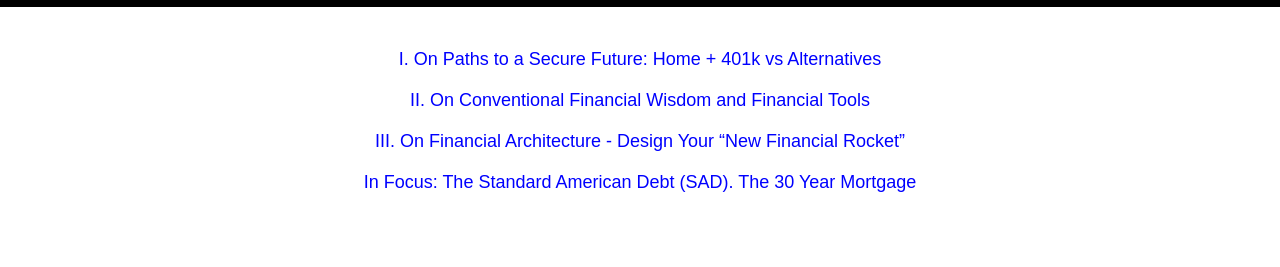
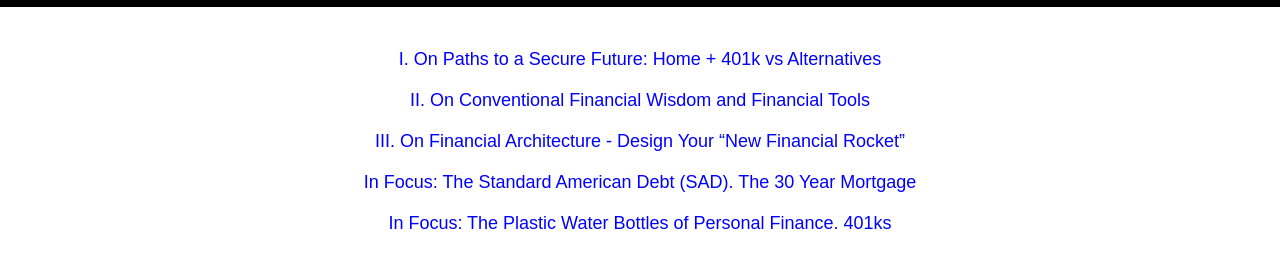
Before and after one commit to normdannen/norman.financial, a plain HTML site: page index.html in a window 1280 px wide. Shown: the part 41-308 px from the top of the page. Drawn offline with Linux system fonts and the light colour scheme.

Commit message:
Update index.html
Added Plastic Water bottles of Personal Finance aka 401ks

```diff
--- a/index.html
+++ b/index.html
@@ -15,6 +15,7 @@
         <a href="https://docs.google.com/document/d/1bpa8B6JifiFSErcxszhnztsfkFXU_CqIxmfmJV2kHjE/edit?usp=sharing" class="link" target="_blank">II. On Conventional Financial Wisdom and Financial Tools</a>
         <a href="https://docs.google.com/document/d/1IqdHQgAYwp4VeOCDfJ_3LYKfS_EDhtH59SxVQmmNxBg/edit?usp=sharing" class="link" target="_blank">III. On Financial Architecture - Design Your “New Financial Rocket”</a>
         <a href="https://docs.google.com/document/d/1oHnA1oiYEz7ESr_OKN72-sT6lpc10LMiXFVUNJ2um6I/edit?usp=sharing" class="link" target="_blank">In Focus: The Standard American Debt (SAD). The 30 Year Mortgage</a>
+        <a href="https://docs.google.com/document/d/150UirAvvixpCKO4DrGxnchNU8Y4e7pKm8dMOJWYCLRA/edit?usp=sharing" class="link" target="_blank">In Focus: The Plastic Water Bottles of Personal Finance. 401ks</a>
         <!-- Add more links as needed -->
     </div>
 </body>
```
